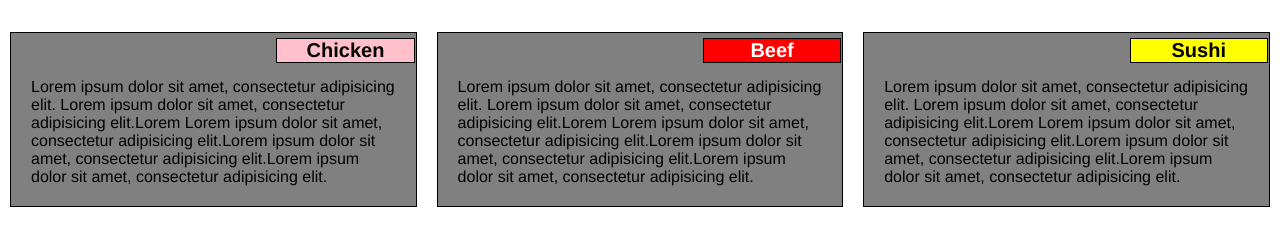
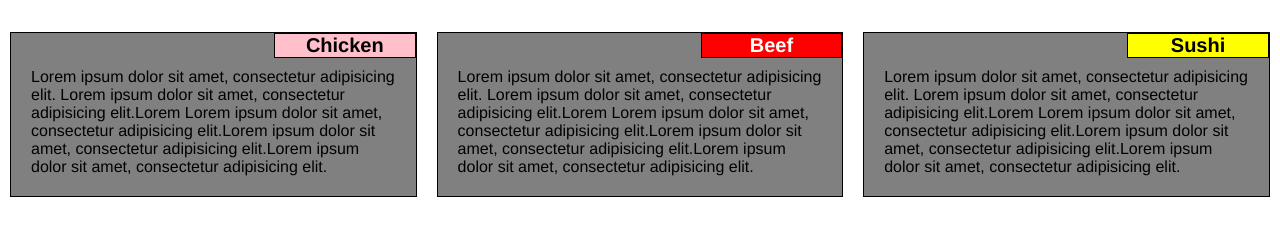
Before and after one commit to skyhawkcore/cssprac, a plain HTML site: page index.html in a window 1280 px wide. Shown: the part 40-286 px from the top of the page. Drawn offline with Linux system fonts and the light colour scheme.

Commit message:
version up

```diff
--- a/css/style.css
+++ b/css/style.css
@@ -10,7 +10,6 @@ h1 {
 }
 div > section {
   margin: 10px;
-  padding: 5px;
   border: 1px solid black;
   background-color: gray;
   width: auto;
@@ -22,17 +21,16 @@ section > p {
   text-align: center;
   font-size: 20px;
   font-weight: bolder;
-  position: relative;
-  top: -12%;
-  left: 66%;
+  float: right;
   border: 1px solid black;
   width: 35%;
   height: 15%;
-  margin: 0px 0px 10px 0px;
+
 }
 div > div div {
-  margin: 15px;
-  padding: 0px;
+  clear: right;
+  margin: 10px;
+  padding: 10px;
 }
 #p1 {
   background-color: pink;
```
